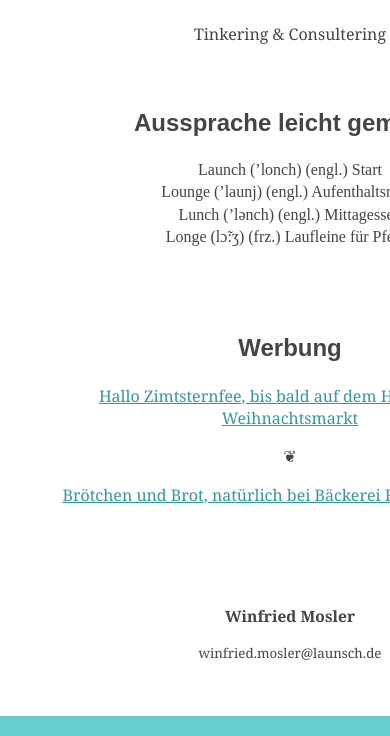
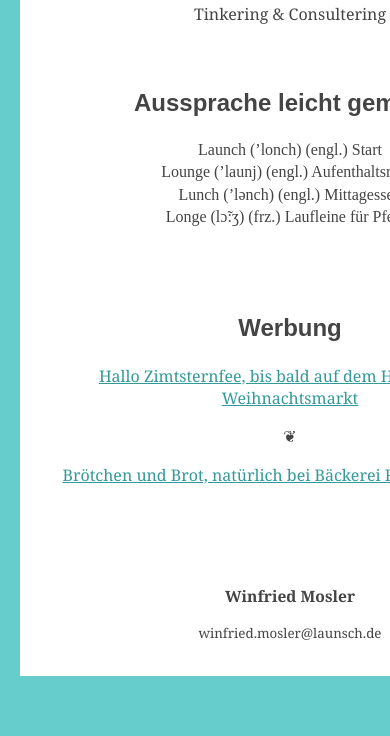
Before and after one commit to winniae/launsch.de-on-h5bp-plain, a plain HTML site: page index.html in a window 390 px wide. Shown: the part 186-922 px from the top of the page. After the commit the page ends 882 px from the top, so only its background shows below. Drawn offline with nearby package versions, Linux system fonts and the light colour scheme.

Commit message:
style, have border on iPhone too

```diff
--- a/css/style.css
+++ b/css/style.css
@@ -223,9 +223,11 @@ html {
 }
 body {
 	background-color:white;
+	border-left: 20px solid #6cc;
+	border-right: 20px solid #6cc;
 	margin: 20px auto;
 	width:500px;
-	padding: 40px;
+	padding: 20px;
 	text-align:center;
 }
 section {
```
